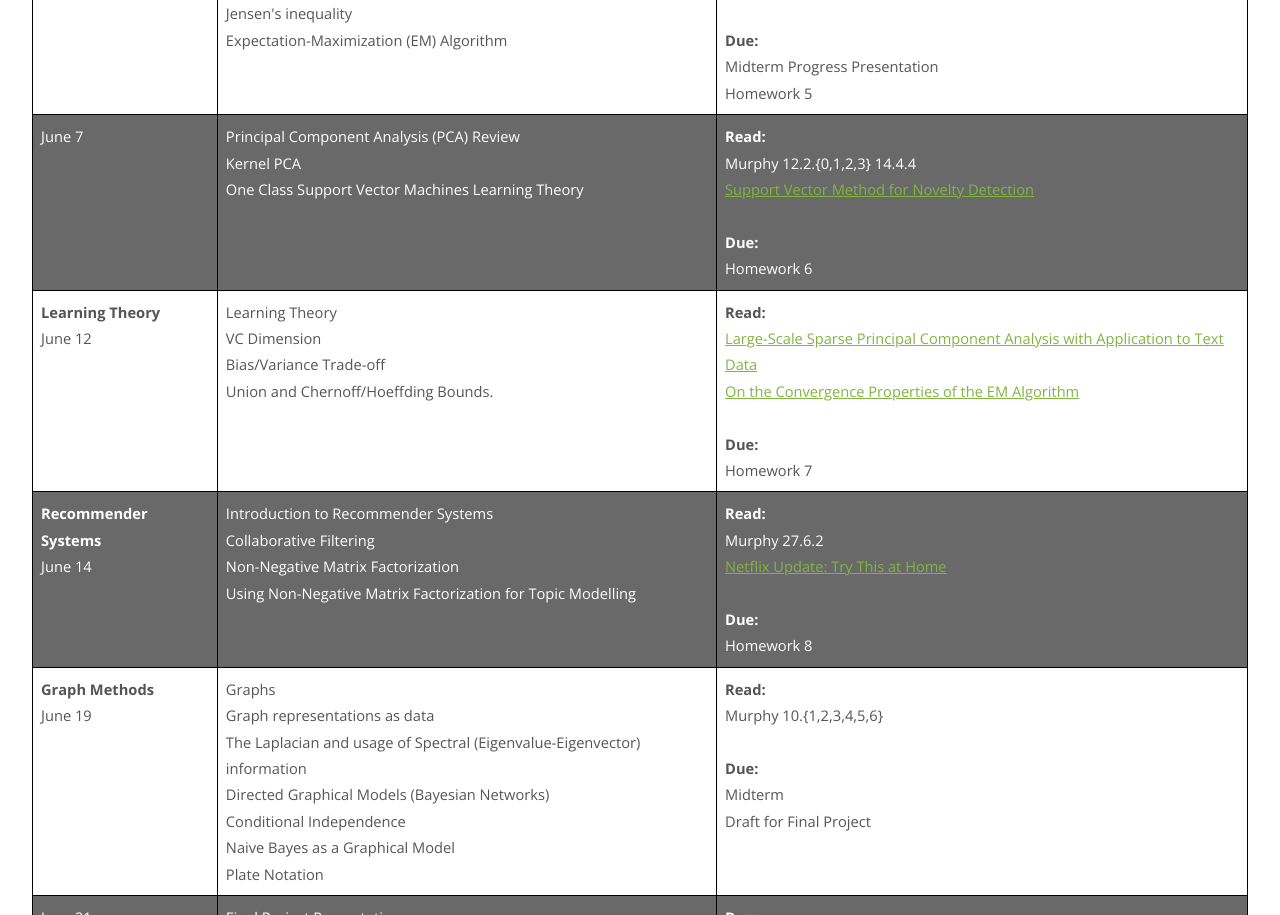
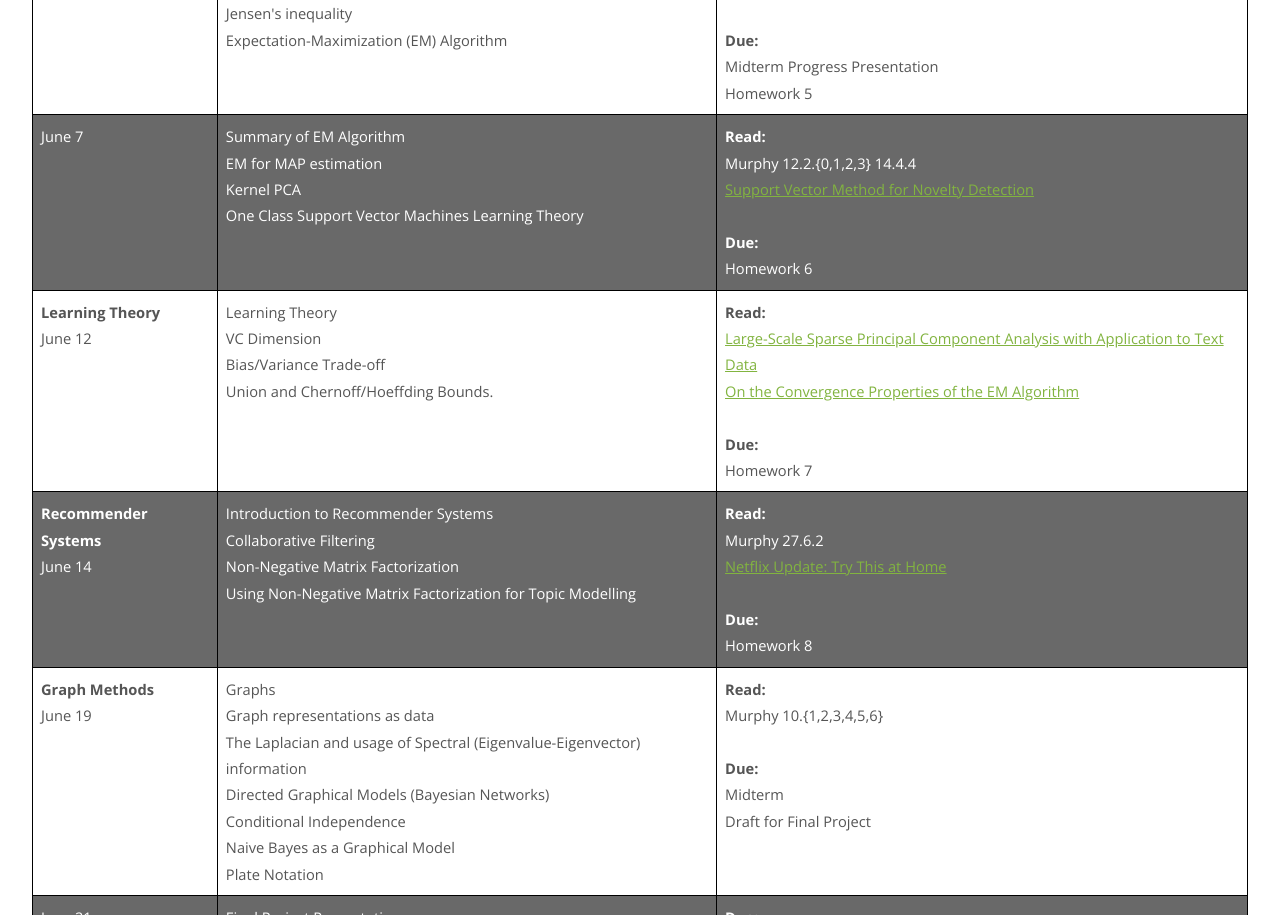
Before and after one commit to math189sp19/math189su19, a plain HTML site: page schedule.html in a window 1280 px wide. Shown: the part 1490-2405 px from the top of the page. Drawn offline with nearby package versions, Linux system fonts and the light colour scheme.

Commit message:
modified schedule

```diff
--- a/schedule.html
+++ b/schedule.html
@@ -215,7 +215,8 @@
 						        <tr>
 						            <td>June 7</td>
 						            <td>
-						                Principal Component Analysis (PCA) Review<br>
+														Summary of EM Algorithm<br>
+														EM for MAP estimation<br>
 						                Kernel PCA<br>
 														One Class Support Vector Machines
 														Learning Theory
```
